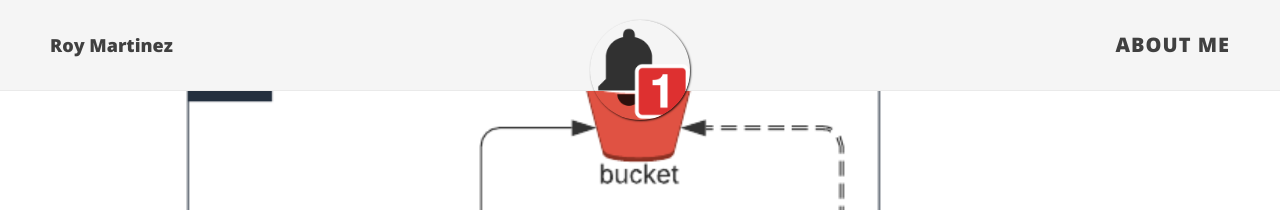
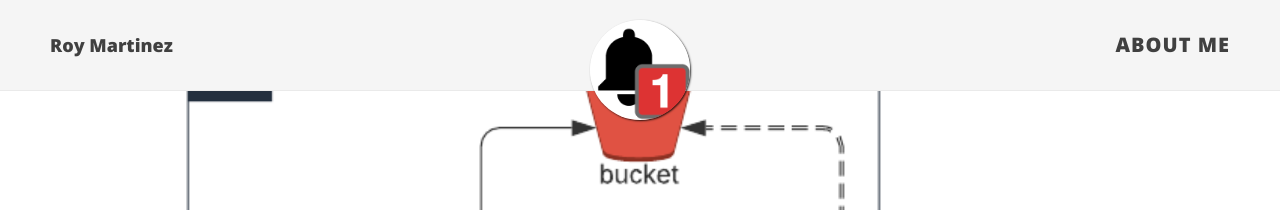
Before and after one commit to roymartinezblanco/roymartinez.dev, a Jekyll site: the page built from _posts/2020-07-02-aws-email-webhook.md, in a window 1280 px wide. Shown: the top 210 px of the page. Built offline with Jekyll 4.4.1, drawn with Linux system fonts in a browser that asks for light colours; nearby versions of some CDN libraries.

Commit message:
updated blog icon

```diff
--- a/_posts/2020-07-02-aws-email-webhook.md
+++ b/_posts/2020-07-02-aws-email-webhook.md
@@ -1,7 +1,7 @@
 ---
 layout: post
 title: From Email to Webhooks with AWS
-image: /img/posts/2020/webhook/alert.png
+image: /img/posts/2020/webhook/alert.jpg
 bigimg: /img/posts/2020/webhook/Arch.png
 tags: [aws,akamai, devops, cicd, jenkins, automation]
 ---
```
Also changed, not shown: img/posts/2020/webhook/alert.jpg (added).
